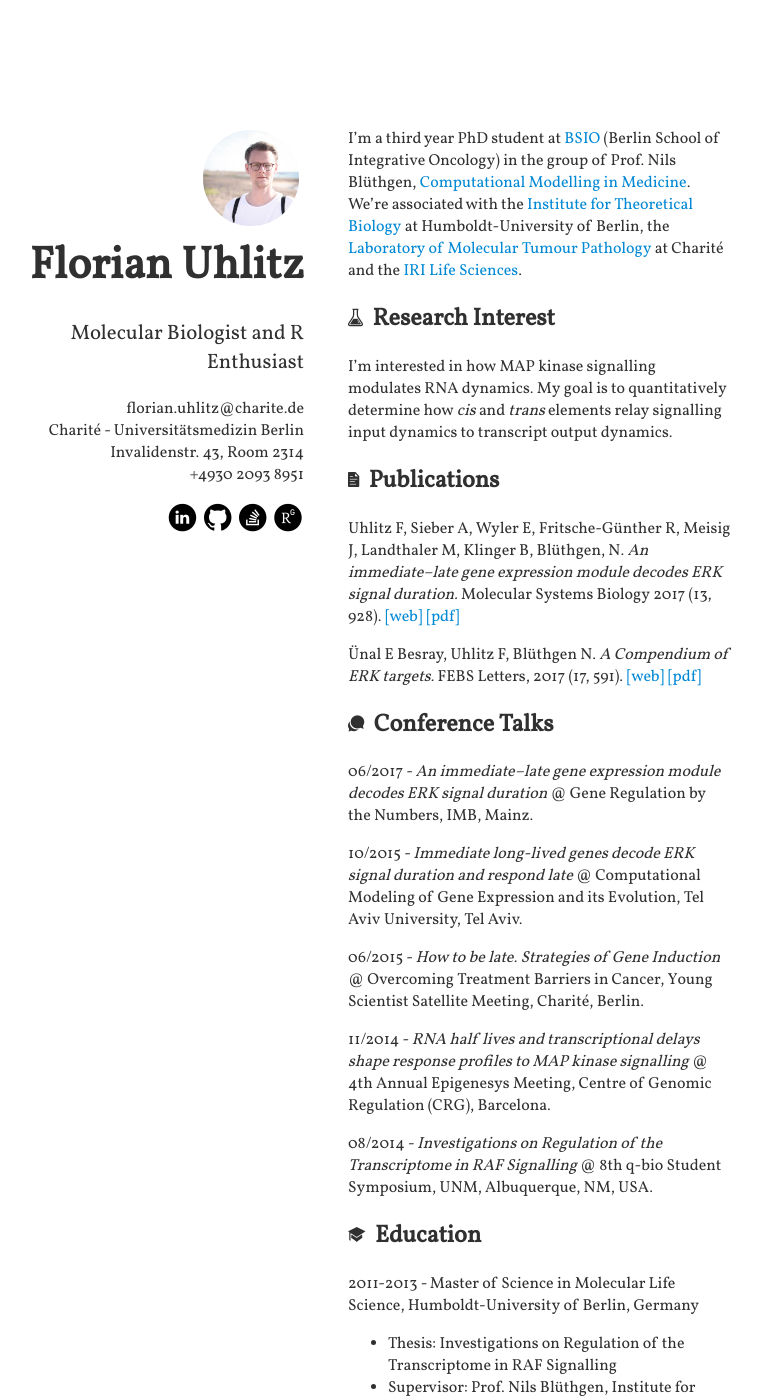
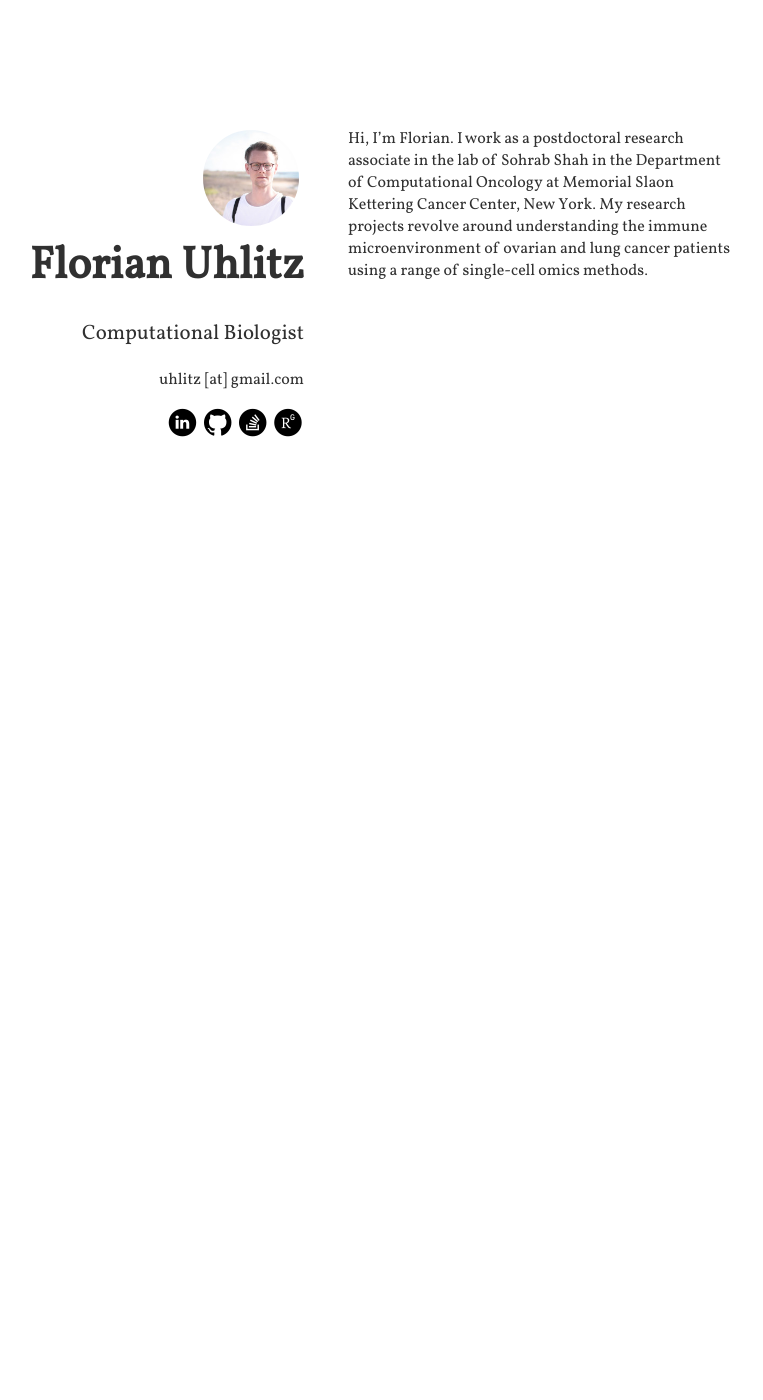
Before and after one commit to uhlitz/uhlitz.github.io, a Jekyll site: the page built from index.html, in a window 1280 px wide and 1400 px high. Shown: the whole window, without its empty margins (336-1099 px from the left). Built offline with Jekyll 4.4.1, drawn with Linux system fonts in a browser that asks for light colours; some web fonts are replaced; some of the changed text lies outside the part shown.

Commit message:
quick update

```diff
--- a/_config.yml
+++ b/_config.yml
@@ -1,7 +1,7 @@
 # general configuration
 baseurl: "" # the subpath of your site, e.g. /blog
 url: "" # the base hostname & protocol for your site
-title: "Florian Uhlitz"
+title: "Dr. Florian Uhlitz"
 
 # compass configuration
 compass:
@@ -10,7 +10,7 @@ compass:
   # author will appear under the avatar (optional)
   author: "Florian Uhlitz"
   # tagline will appear under the title (optional)
-  tagline: "Molecular Biologist and R Enthusiast"
+  tagline: "Computational Biologist"
   # if include_content is true, the contents of the content.html include will be
   # added right above the generated item list, if present
   include_content: true
--- a/_includes/my_content.md
+++ b/_includes/my_content.md
@@ -1,61 +1 @@
-
-
-I'm a	third year PhD student at [BSIO](http://bsio-cancerschool.de) (Berlin School of Integrative Oncology) in the group of Prof. Nils Blüthgen, [Computational Modelling in Medicine](http://sys-bio.net/). We're associated with the [Institute for Theoretical Biology](https://itb.biologie.hu-berlin.de/wiki/) at Humboldt-University of Berlin, the [Laboratory of Molecular Tumour Pathology](http://mtp.charite.de/) at Charité and the [IRI Life Sciences](http://www.iri-lifesciences.de/en/home.html).
-
-## <i class="icon ion-erlenmeyer-flask" style="font-size: 20px;"></i>&nbsp; Research Interest
-
-I'm interested in how MAP kinase signalling modulates RNA dynamics. My goal is to quantitatively determine how _cis_ and _trans_ elements relay signalling input dynamics to transcript output dynamics.
-
-## <i class="icon ion-document-text" style="font-size: 20px;"></i>&nbsp; Publications
-
-Uhlitz F, Sieber A, Wyler E, Fritsche-Günther R, Meisig J, Landthaler M, Klinger B, Blüthgen, N.
-_An immediate–late gene expression module decodes ERK signal duration._ Molecular Systems Biology 2017 (13, 928). [[web]](http://msb.embopress.org/content/13/5/928) [[pdf]](http://msb.embopress.org/content/13/5/928.full.pdf)
-
-Ünal E Besray, Uhlitz F, Blüthgen N.
-_A Compendium of ERK targets._ FEBS Letters, 2017 (17, 591). [[web]](http://onlinelibrary.wiley.com/doi/10.1002/1873-3468.12740/full) [[pdf]](http://onlinelibrary.wiley.com/doi/10.1002/1873-3468.12740/epdf)
-
-## <i class="icon ion-chatbubbles" style="font-size: 20px;"></i>&nbsp; Conference Talks
-
-06/2017	- _An immediate–late gene expression module decodes ERK signal duration_ @ Gene Regulation by the Numbers, IMB, Mainz.
-
-10/2015	- _Immediate long-lived genes decode ERK signal duration and respond late_ @ Computational Modeling of Gene Expression and its Evolution, Tel Aviv University, Tel Aviv.
-
-06/2015	- _How to be late. Strategies of Gene Induction_ @ Overcoming Treatment Barriers in Cancer, Young Scientist Satellite Meeting, Charité, Berlin.
-
-11/2014	- _RNA half lives and transcriptional delays shape response profiles to MAP kinase signalling_ @ 4th Annual Epigenesys Meeting, Centre of Genomic Regulation (CRG), Barcelona.
-
-08/2014	- _Investigations on Regulation of the Transcriptome in RAF Signalling_ @ 8th q-bio Student Symposium, UNM, Albuquerque, NM, USA.
-
-## <i class="icon ion-university" style="font-size: 20px;"></i>&nbsp; Education
-
-2011-2013	- Master of Science in Molecular Life Science, Humboldt-University of Berlin, Germany
-
-* Thesis:	Investigations on Regulation of the Transcriptome in RAF Signalling
-* Supervisor: Prof. Nils Blüthgen, Institute for Theoretical Biology, HU Berlin / Charité
-
-2008-2011	Bachelor of Science in Biology, Humboldt-University of Berlin, Germany
-
-* Thesis: Investigations on the optimization of the in vitro culture of Eimeria falciformis
-* Supervisors: Dr. Simone Spork, Prof. Dr. Richard Lucius, Dept. of Molecular Parasitology, HU Berlin
-
-## <i class="icon ion-settings" style="font-size: 20px;"></i>&nbsp; Attended workshops
-
-2016 - [Advanced RNA-Seq Analysis](https://www.ebi.ac.uk/training/events/2016/advanced-rna-seq-analysis), European Bioinformatics Institute (Cambridge, UK)
-
-2015 - [Posttranscriptional Gene Regulation](http://enseignement.curie.fr/en/content/1st-course-post-transcriptional-gene-regulation-mechanisms-heart-networks-2014), Institut Curie (Paris)
-
-2014 - [q-bio (quantitative biology) Summer School](http://q-bio.org/wiki/The_Eighth_q-bio_Summer_School), University of New Mexico (Albuquerque, NM, USA)
-
-2013 - [Epigenetics Summer School](), Berlin Institute for Medical Systems Biology (BIMSB, MDC Berlin)
-
-## <i class="icon ion-ribbon-b" style="font-size: 20px;"></i>&nbsp; Scholarships & Awards
-
-2014-2017	- Phd Scholarship, Berlin School of Integrative Oncology
-
-2015 - FEBS Young Scientists Forum Travel Grand
-
-2014 - New Mexico Conssortium Travel Grand
-
----
-
-This landing page was created with help of [jekyll](http://jekyllrb.com/), [compass](https://github.com/excentris/compass), [FontAwesome](https://fortawesome.github.io/Font-Awesome/) and [AcademIcons](https://jpswalsh.github.io/academicons/). Last updated at January 30, 2016.
+Hi, I'm Florian. I work as a postdoctoral research associate in the lab of Sohrab Shah in the Department of Computational Oncology at Memorial Slaon Kettering Cancer Center, New York. My research projects revolve around understanding the immune microenvironment of ovarian and lung cancer patients using a range of single-cell omics methods.
--- a/index.html
+++ b/index.html
@@ -19,10 +19,7 @@ layout: base
         <div class="tagline-container"><p>{{ site.compass.tagline }}</p></div>
         {% endif %}
         <div class="address-container"><p>
-            florian.uhlitz@charite.de<br>
-            Charité - Universitätsmedizin Berlin<br>
-            Invalidenstr. 43, Room 2314<br>
-            +4930 2093 8951</p></div>
+            uhlitz [at] gmail.com</p></div>
         <div class="icon-container">
           <a href="https://de.linkedin.com/in/uhlitz">
             <span class="fa-stack">
```
Also changed, not shown: _includes/my_content_2017.md (added, +66 -0 lines).
